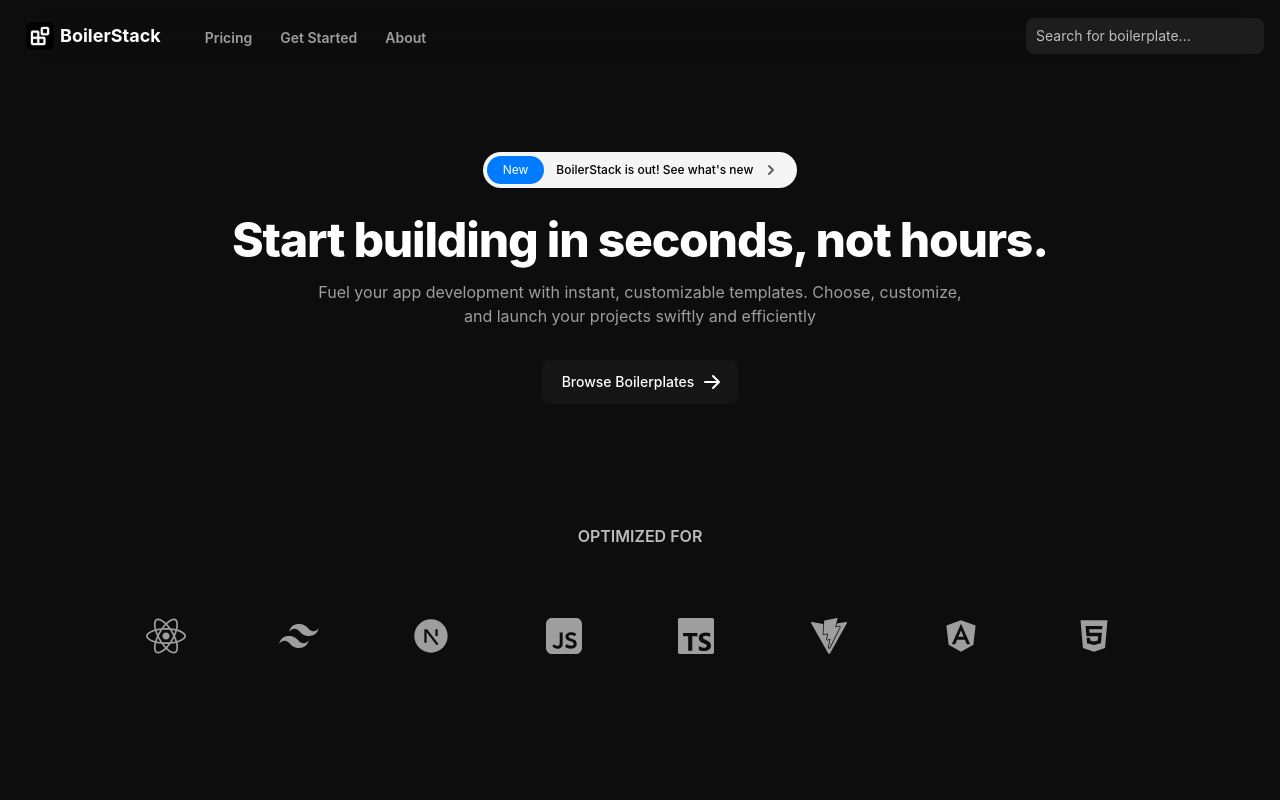
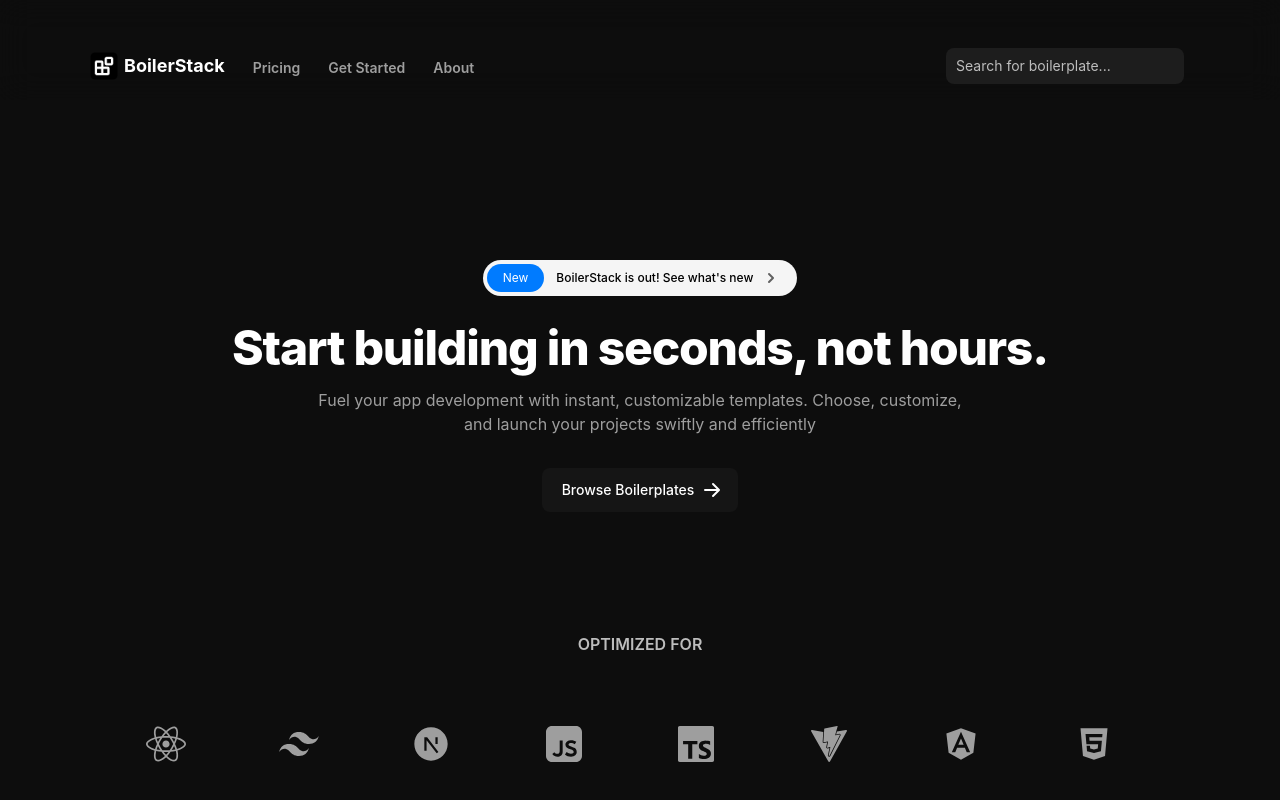
Before and after one commit to yashmandi/boilerstack, a React (Vite) app: page / in a window 1280 px wide. Shown: the top 800 px of the page. Built offline with nearby package versions, Linux system fonts and the light colour scheme; a web font is replaced by a local one.

Commit message:
navbar ui enhance

```diff
--- a/package.json
+++ b/package.json
@@ -17,7 +17,8 @@
     "heroicons": "^2.1.5",
     "react": "^18.3.1",
     "react-dom": "^18.3.1",
-    "react-icons": "^5.2.1"
+    "react-icons": "^5.2.1",
+    "react-router-dom": "^6.26.0"
   },
   "devDependencies": {
     "@types/react": "^18.3.3",
--- a/src/components/Hero.jsx
+++ b/src/components/Hero.jsx
@@ -12,7 +12,7 @@ import { FaAngular } from "react-icons/fa";
 const Hero = () => {
   return (
     <div>
-      <section className="mt-4">
+      <section className="mt-24">
         <div className="py-12 px-4 mx-auto max-w-screen-xl text-center lg:py-16 lg:px-12">
           <a
             href="#"
--- a/src/components/NavbarComponent.jsx
+++ b/src/components/NavbarComponent.jsx
@@ -5,8 +5,8 @@ import BS_Logo from "../assets/BS_Logo.png";
 const NavbarComponent = () => {
   return (
     <div className="sticky top-0 z-50 transition-all duration-300 ease-in-out backdrop-blur-lg ">
-      <div className="flex  flex-row items-center ">
-        <div className="navbar p-4">
+      <div className="flex pt-8 flex-row items-center ">
+        <div className="navbar pl-20">
           <h1 className="text-lg flex cursor-default px-2 py-1 rounded-lg hover:bg-gray-900 transition-all font-bold text-white">
             <div className="flex items-center">
               <img src={BS_Logo} className="h-8 w-8 mr-1" alt="" />
--- a/src/components/SearchBar.jsx
+++ b/src/components/SearchBar.jsx
@@ -14,7 +14,7 @@ const SearchBar = ({ placeholder, onSearch }) => {
   };
 
   return (
-    <form onSubmit={handleSearch} className="flex items-center">
+    <form onSubmit={handleSearch} className="flex items-center pr-20">
       <input
         type="text"
         value={searchQuery}
```
Also changed, not shown: 1 other file (tests, documents, lock files or other folders).
